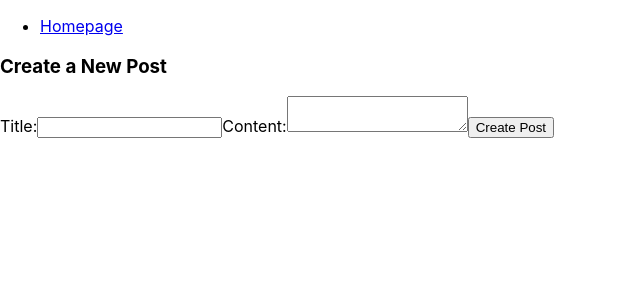
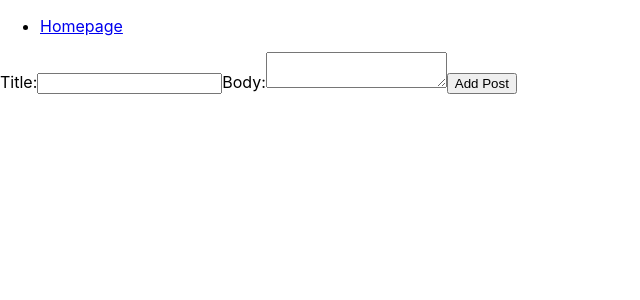
Before and after one commit to smas0900/LoginPage, a React (Create React App) app in the folder my-app/: page /NewPostForm in a window 1280 px wide. Shown: the top 300 px of the page, without its empty margins (0-640 px from the left). Built offline with nearby package versions, Linux system fonts and the light colour scheme.

Commit message:
Add new-Post

```diff
--- a/my-app/src/App.js
+++ b/my-app/src/App.js
@@ -4,7 +4,7 @@ import Login from "./components/Login";
 import SignUp from "./components/signup";
 import NewPostForm from "./components/NewPostForm";
 import Posts from "./components/Posts";
-import Comments from "./components/Comments";
+// import Comments from "./components/Comments";
 
 function App() {
   return (
@@ -16,13 +16,14 @@ function App() {
           </li>
         </ul>
       </nav>
+
       <Routes>
         <Route path="/Login" element={<Login />} />
         <Route path="/signup" element={<SignUp />} />
         <Route path="/" element={<Homepage />} />
-        <Route path="Posts" element={<Posts />} />
+        <Route path="/Posts" element={<Posts />} />
         <Route path="/NewPostForm" element={<NewPostForm />} />
-        <Route path="/Comments" element={<Comments />} />
+        {/* <Route path="/Comments" element={<Comments />} /> */}
       </Routes>
     </>
   );
--- a/my-app/src/components/NewPostForm.jsx
+++ b/my-app/src/components/NewPostForm.jsx
@@ -1,47 +1,48 @@
 import React, { useState } from "react";
-import axios from "axios";
 
 const NewPostForm = ({ onAddPost }) => {
   const [title, setTitle] = useState("");
-  const [content, setContent] = useState("");
+  const [body, setBody] = useState("");
 
-  const handleAddPost = async () => {
-    // Implement logic to send the new post data to the server
-    const response = await axios.post(
-      "https://jsonplaceholder.typicode.com/posts",
-      {
-        title,
-        body: content,
-        userId: 1, // Assuming a static user ID for demonstration purposes
-      }
-    );
+  const handleSubmit = (e) => {
+    e.preventDefault();
 
-    const newPost = response.data;
+    // Validate inputs, add more validation logic as needed
+
+    const newPost = {
+      title,
+      body,
+    };
+
+    // Call the onAddPost function from the parent component
     onAddPost(newPost);
+
+    // Clear the form fields after submission
     setTitle("");
-    setContent("");
+    setBody("");
   };
 
   return (
-    <div>
-      <h3>Create a New Post</h3>
-      <form onSubmit={handleAddPost}>
-        <label>Title:</label>
+    <form onSubmit={handleSubmit}>
+      <label>
+        Title:
         <input
           type="text"
           value={title}
           onChange={(e) => setTitle(e.target.value)}
+          required
         />
-
-        <label>Content:</label>
+      </label>
+      <label>
+        Body:
         <textarea
-          value={content}
-          onChange={(e) => setContent(e.target.value)}
+          value={body}
+          onChange={(e) => setBody(e.target.value)}
+          required
         />
-
-        <button type="submit">Create Post</button>
-      </form>
-    </div>
+      </label>
+      <button type="submit">Add Post</button>
+    </form>
   );
 };
 
--- a/my-app/src/components/Posts.jsx
+++ b/my-app/src/components/Posts.jsx
@@ -7,7 +7,6 @@ const Posts = () => {
   const [posts, setPosts] = useState([]);
 
   useEffect(() => {
-    // Fetch posts from the API endpoint
     const fetchPosts = async () => {
       const response = await axios.get(
         "https://jsonplaceholder.typicode.com/posts"
@@ -23,7 +22,6 @@ const Posts = () => {
   };
 
   const handleDeletePost = async (postId) => {
-    // Implement logic to delete the post on the server
     await axios.delete(`https://jsonplaceholder.typicode.com/posts/${postId}`);
     setPosts((prevPosts) => prevPosts.filter((post) => post.id !== postId));
   };
@@ -38,7 +36,6 @@ const Posts = () => {
             <h3>{post.title}</h3>
             <p>{post.body}</p>
             <button onClick={() => handleDeletePost(post.id)}>Delete</button>
-            {/* Add an edit button and functionality as needed */}
             <Comments postId={post.id} />
           </li>
         ))}
```
Also changed, not shown: my-app/src/components/NewPostpage.jsx (added, +13 -0 lines).
